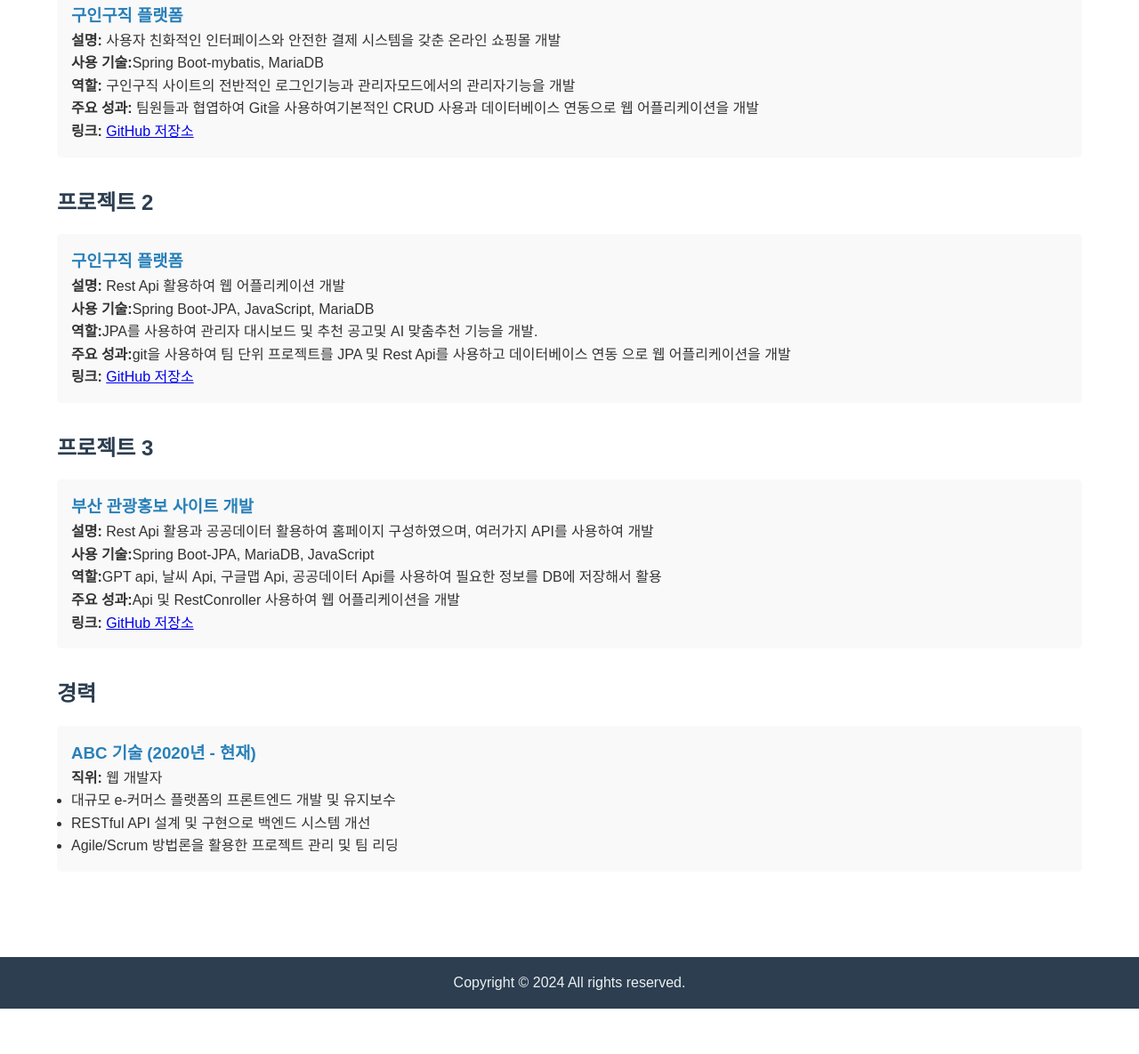
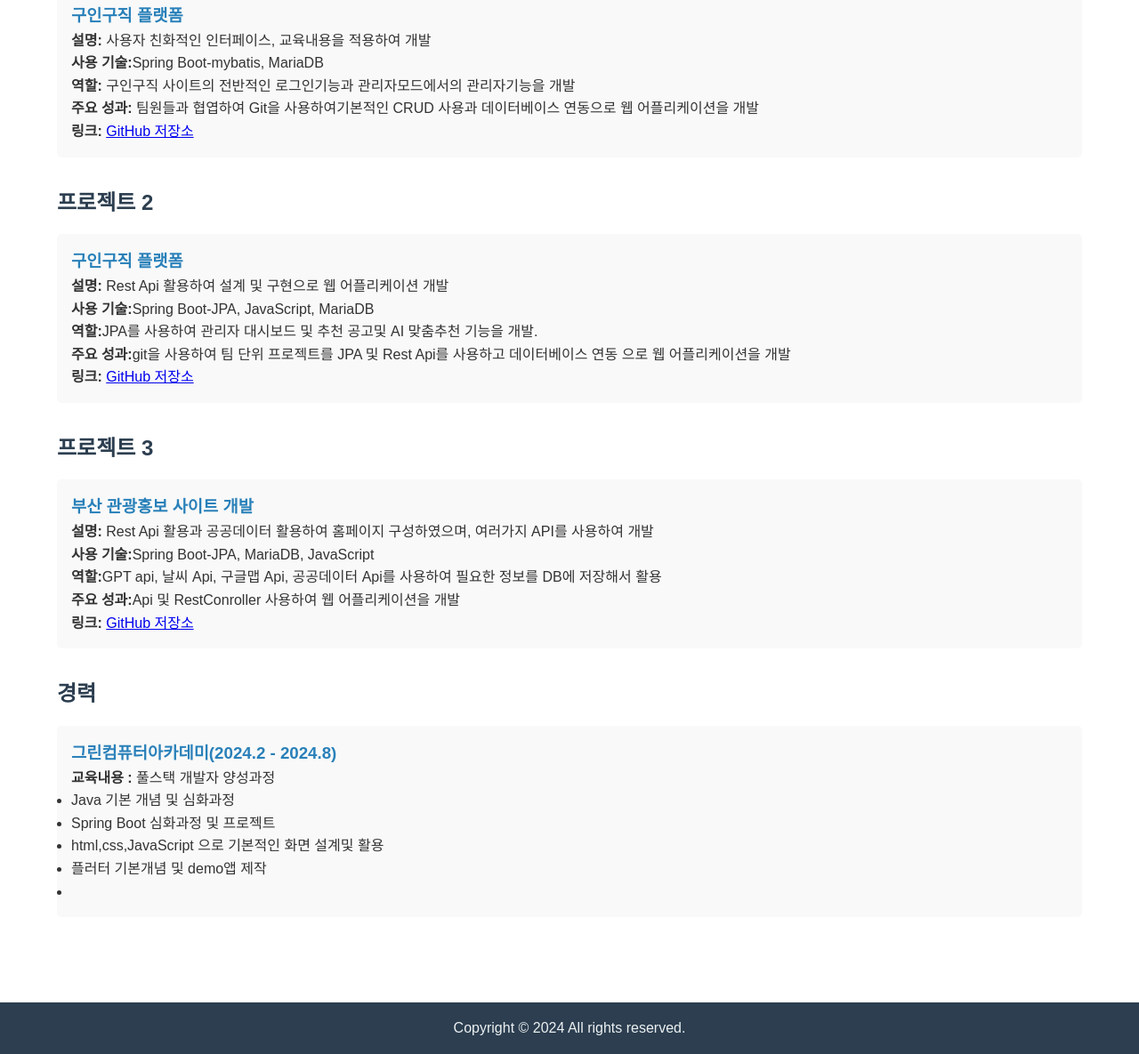
Before and after one commit to bubby3854/bubby3854.github.io, a plain HTML site: page index.html in a window 1280 px wide. Shown: the part 538-1723 px from the top of the page at 89% size. Before the commit the page ends 1672 px from the top, so only its background shows below. Drawn offline with Linux system fonts and the light colour scheme.

Commit message:
no message

```diff
--- a/index.html
+++ b/index.html
@@ -156,7 +156,7 @@
             <h2>프로젝트 1</h2>
             <div class="project">
                 <h3>구인구직 플랫폼</h3>
-                <p><strong>설명:</strong> 사용자 친화적인 인터페이스와 안전한 결제 시스템을 갖춘 온라인 쇼핑몰 개발</p>
+                <p><strong>설명:</strong> 사용자 친화적인 인터페이스, 교육내용을 적용하여 개발</p>
                 <p><strong>사용 기술:</strong>Spring Boot-mybatis, MariaDB</p>
                 <p><strong>역할:</strong> 구인구직 사이트의 전반적인 로그인기능과  관리자모드에서의 관리자기능을 개발</p>
                 <p><strong>주요 성과:</strong> 팀원들과 협엽하여 Git을 사용하여기본적인 CRUD 사용과 데이터베이스 연동으로 웹 어플리케이션을 개발</p>
@@ -168,7 +168,7 @@
             <h2>프로젝트 2</h2>
             <div class="project">
                 <h3>구인구직 플랫폼</h3>
-                <p><strong>설명:</strong> Rest Api 활용하여 웹 어플리케이션 개발</p>
+                <p><strong>설명:</strong> Rest Api 활용하여 설계 및  구현으로 웹 어플리케이션 개발</p>
                 <p><strong>사용 기술:</strong>Spring Boot-JPA, JavaScript, MariaDB</p>
                 <p><strong>역할:</strong>JPA를 사용하여  관리자 대시보드 및 추천 공고및 AI 맞춤추천 기능을 개발.</p>
                 <p><strong>주요 성과:</strong>git을 사용하여  팀 단위 프로젝트를 JPA 및 Rest Api를 사용하고 데이터베이스 연동 으로 웹 어플리케이션을 개발</p>
@@ -191,12 +191,14 @@
         <section id="experience">
             <h2>경력</h2>
             <div class="experience">
-                <h3>ABC 기술 (2020년 - 현재)</h3>
-                <p><strong>직위:</strong> 웹 개발자</p>
+                <h3>그린컴퓨터아카데미(2024.2 - 2024.8)</h3>
+                <p><strong>교육내용 : </strong>풀스택 개발자 양성과정</p>
                 <ul>
-                    <li>대규모 e-커머스 플랫폼의 프론트엔드 개발 및 유지보수</li>
-                    <li>RESTful API 설계 및 구현으로 백엔드 시스템 개선</li>
-                    <li>Agile/Scrum 방법론을 활용한 프로젝트 관리 및 팀 리딩</li>
+                    <li>Java 기본 개념 및 심화과정 </li>
+                    <li>Spring Boot 심화과정 및 프로젝트</li>
+                    <li>html,css,JavaScript 으로 기본적인 화면 설계및 활용</li>
+                    <li>플러터 기본개념 및 demo앱 제작</li>
+                    <li></li>
                 </ul>
             </div>
         </section>
```
